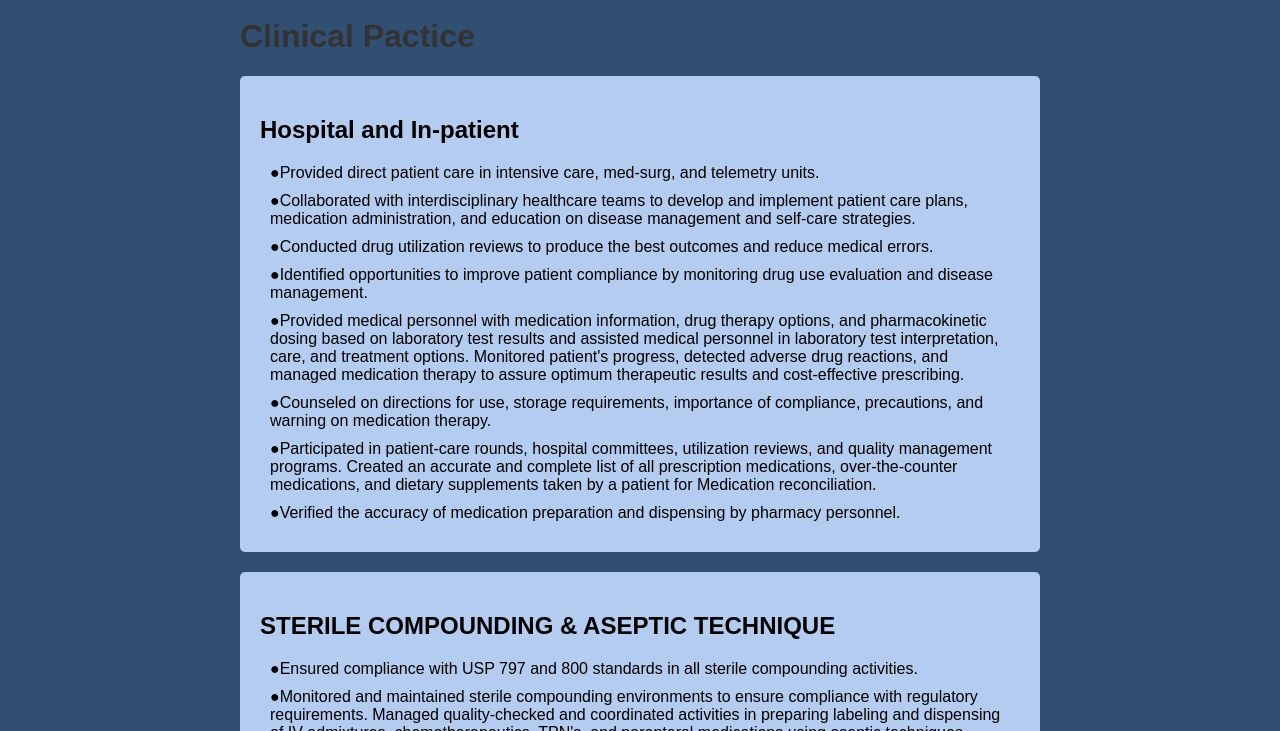
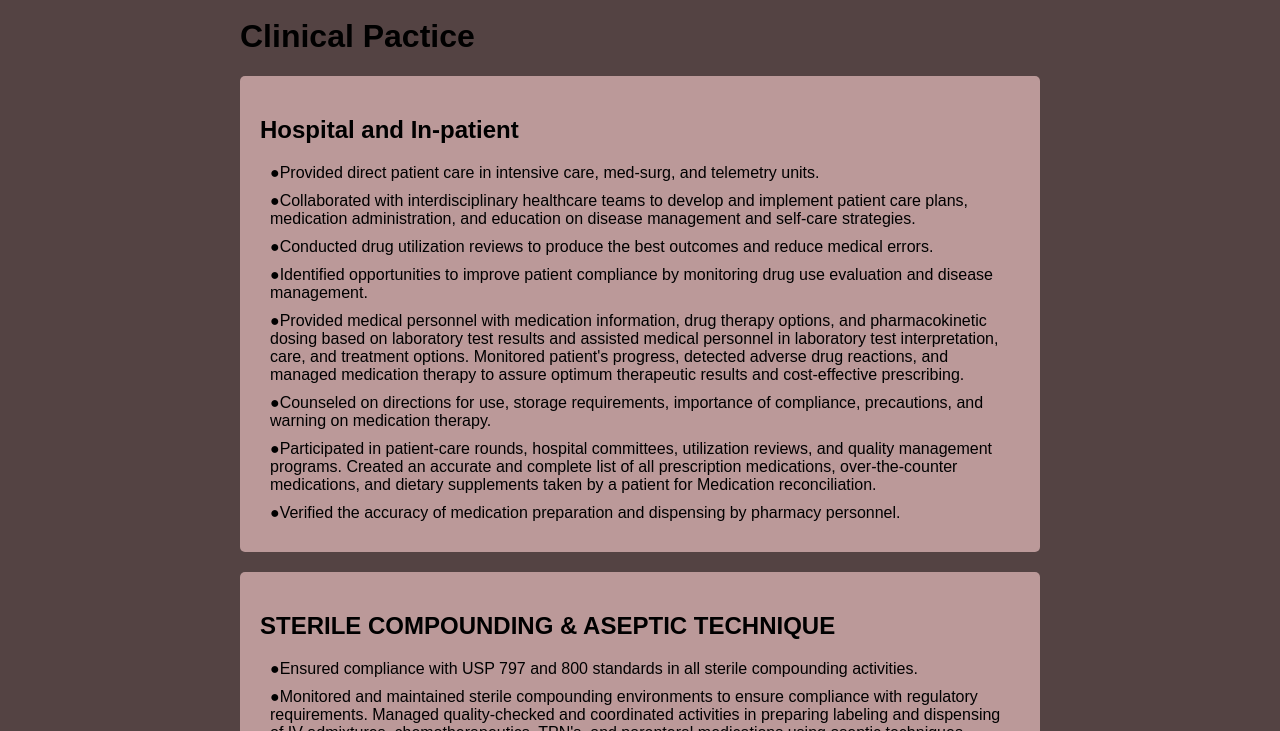
Before and after one commit to dharmair/dharmair.github.io, a plain HTML site: page index.html in a window 1280 px wide. Shown: the part 2069-2800 px from the top of the page. Drawn offline with Linux system fonts and the light colour scheme.

Commit message:
hhhhhhhhuiiujujjjjjjjkjkjjjjjujjjjhhj

```diff
--- a/index.html
+++ b/index.html
@@ -7,7 +7,7 @@
     <style>
         body {
             font-family: Arial, sans-serif;
-            background-color: #304f72;
+            background-color: #544343;
             margin: 0;
             padding: 0;
         }
@@ -17,13 +17,13 @@
             padding: 20px;
         }
         h1 {
-            color: #333;
+            color: #000000;
         }
         p {
             margin: 10px;
         }
         .section {
-            background-color: #b3ccf0;
+            background-color: #bb9999;
             padding: 20px;
             margin: 20px 0;
             border-radius: 5px;
```
